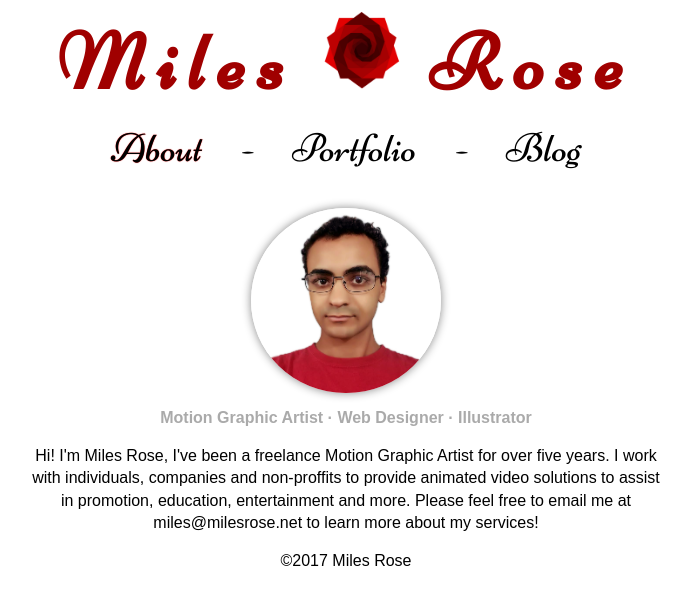
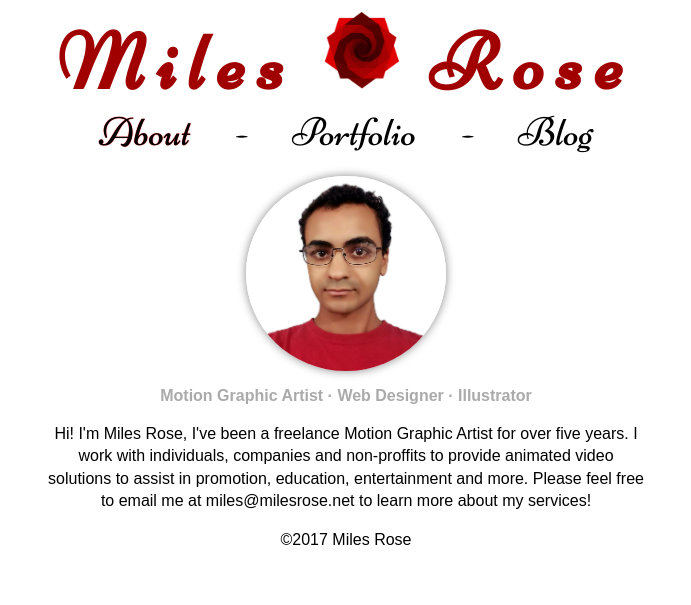
Before and after one commit to MilesOfRoses/my-jekyll, a Jekyll site: the page built from index.html, in a window 1280 px wide. Shown: the top 605 px of the page, without its empty margins (294-985 px from the left). Built offline with Jekyll 4.4.1, drawn with Linux system fonts in a browser that asks for light colours.

Commit message:
made responsive bio text width 100% and changed size for headshot

```diff
--- a/css/common.css
+++ b/css/common.css
@@ -58,7 +58,9 @@
 }
 
 .nav-top li{
-	  padding: 1rem;
+	padding-left:  1.5%;
+	padding-right: 1.5%;
+	padding-top: 0;
 }
 .portfolio-nav{
 	font-size: 2rem;
@@ -69,7 +71,10 @@
 }
 
 .subnav li {
-	padding: 1rem;
+	padding-left:  1%;
+	padding-right: 1%;
+	padding-top: 0;
+
 }
 /*blog articles*/
 
@@ -102,13 +107,13 @@
 	display: block;
 	margin-left: auto;
     margin-right: auto;
-    width: 15%;
+    width: 200px;
     border-radius: 100%;
     box-shadow: 0px 0px 10px #878787;
 }
 
 #bio {
-	max-width: 50%;
+	max-width: 600px;
 	margin-left: auto;
     margin-right: auto;
     text-align: center;
@@ -117,6 +122,7 @@
 .job-titles{
 	font-size:1rem;
 	color: #aaa;
+	display: block;
 }
 
 h1 {
@@ -127,6 +133,29 @@
 	height: 300px;
 }
 
+body {
+	min-width: 290px;
+}
+
+
+
+.videoWrapper {
+
+	position: relative;
+	padding-bottom: 56.25%; /* 16:9 */
+	padding-top: 25px;
+	height: 0;
+}
+.videoWrapper iframe {
+	position: absolute;
+	top: 0;
+	left: 0;
+	width: 75%;
+	height: 75%;
+
+}
+
+
 /* responsive */
 
 @media (max-width: 630px){
@@ -136,12 +165,13 @@
 	}
 
 	div.icon-placeholder {
-		zoom:.15;
+		zoom:.20;
 	}
 
 	.nav-top{
 		font-size:1.3rem;
 		margin-top: 0px;
+		margin-bottom: 10px;
 	}
 
 	.subnav {
@@ -166,5 +196,17 @@
 		margin: .0rem;
 	}
 
+	.job-titles{
+		font-size:.7rem;
+	}
+
+	#headshot {
+		width: 100px;
+	}
+
+	#bio {
+		max-width: 100%;
+	}
+
 
 }
```
Also changed, not shown: portfolio.html (+4 -4 lines).
